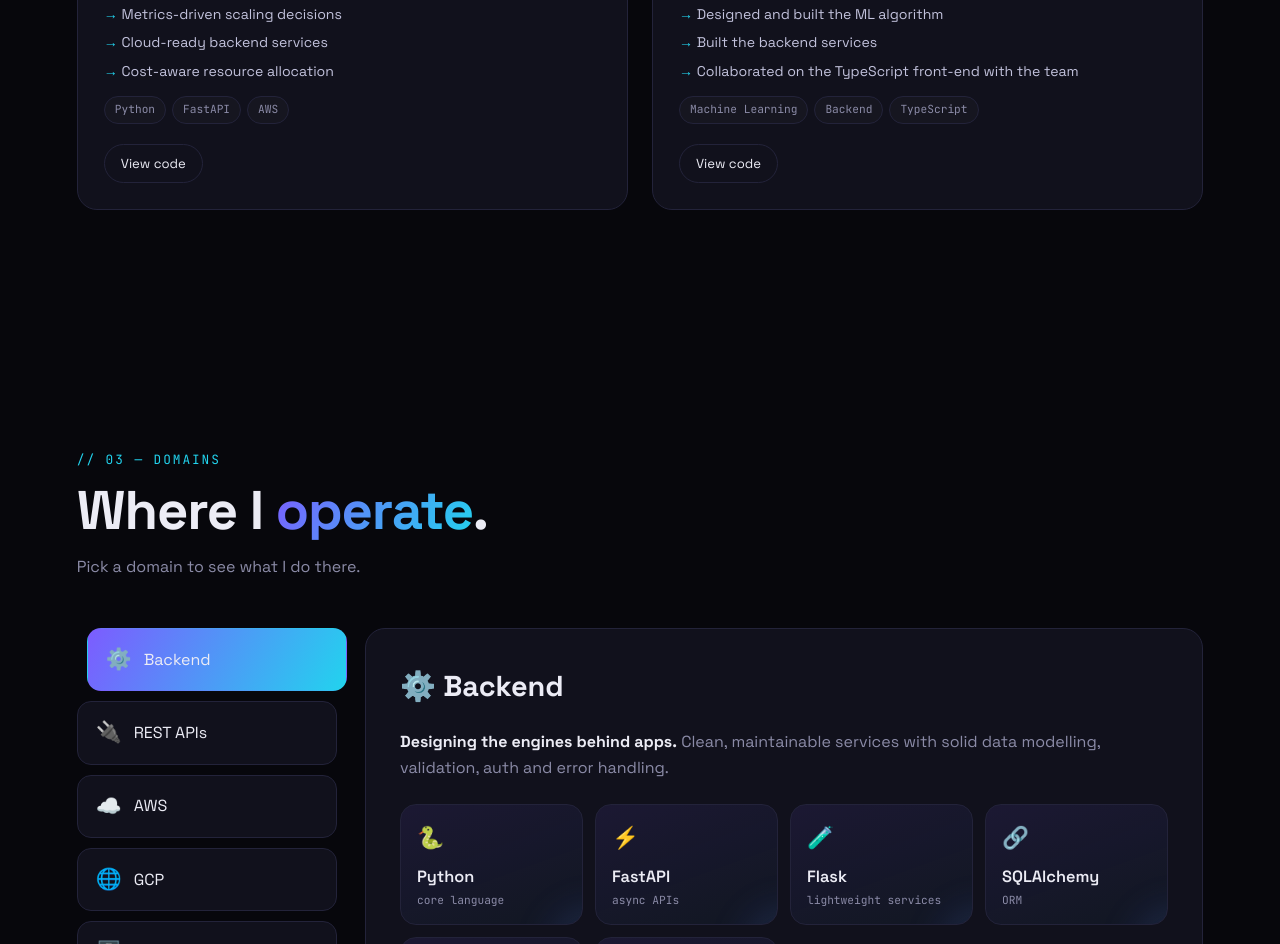
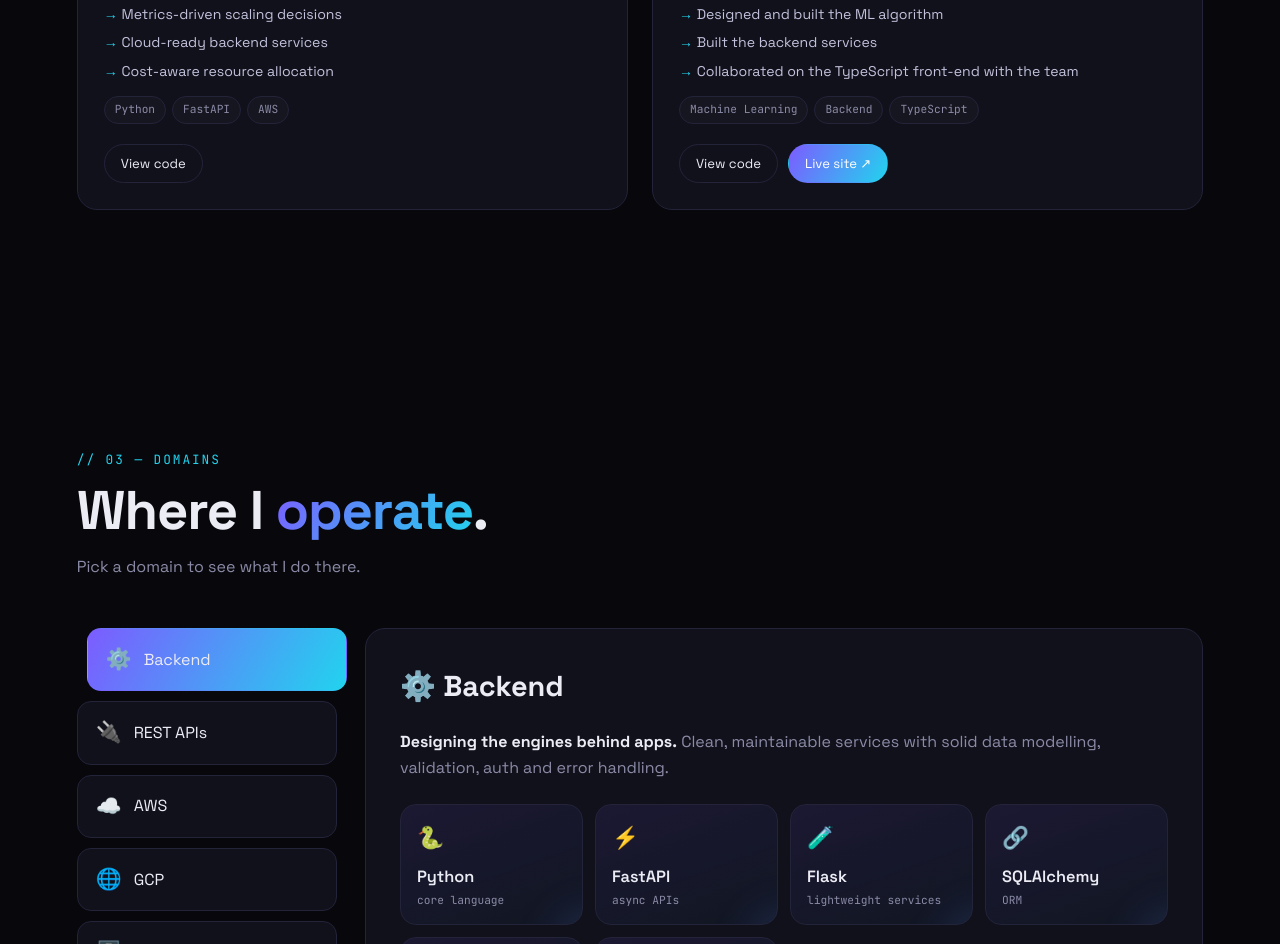
Before and after one commit to Lynx-Mayank/portfolio, a plain HTML site: page index.html in a window 1280 px wide. Shown: the part 4197-5141 px from the top of the page. Drawn offline with Linux system fonts and the light colour scheme.

Commit message:
Update index.html

```diff
--- a/index.html
+++ b/index.html
@@ -333,7 +333,7 @@ const BIG = [
   { name:"Climate Shield", badge:"Team project", hue:[74,222,128], viz:"nodes",
     desc:"A climate-focused project built with a team. I developed the machine learning algorithm and the backend.",
     feat:["Designed and built the ML algorithm","Built the backend services","Collaborated on the TypeScript front-end with the team"],
-    tags:["Machine Learning","Backend","TypeScript"], repo:"https://github.com/Lynx-Mayank/climate-shield" },
+    tags:["Machine Learning","Backend","TypeScript"], repo:"https://github.com/Lynx-Mayank/climate-shield", live:"https://climate-shield123.vercel.app/" },
 ];
 
 /* Domains — each skill is [icon, name, small caption] */
```
